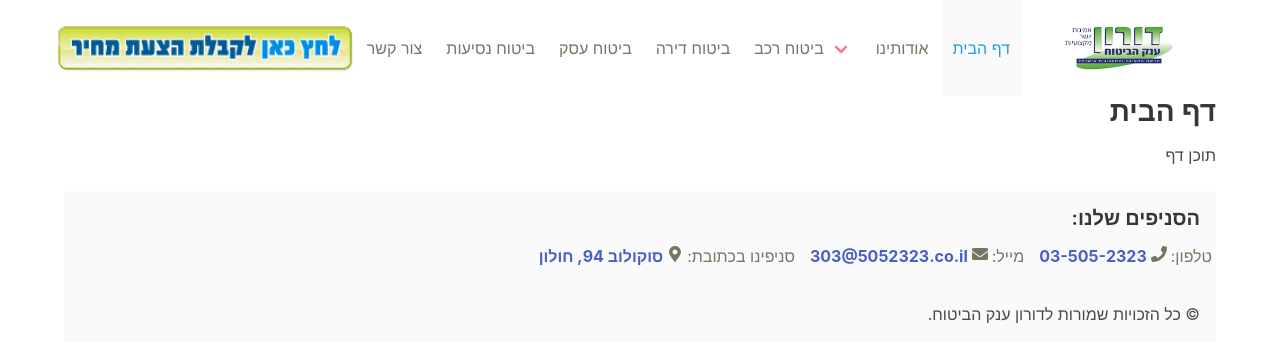
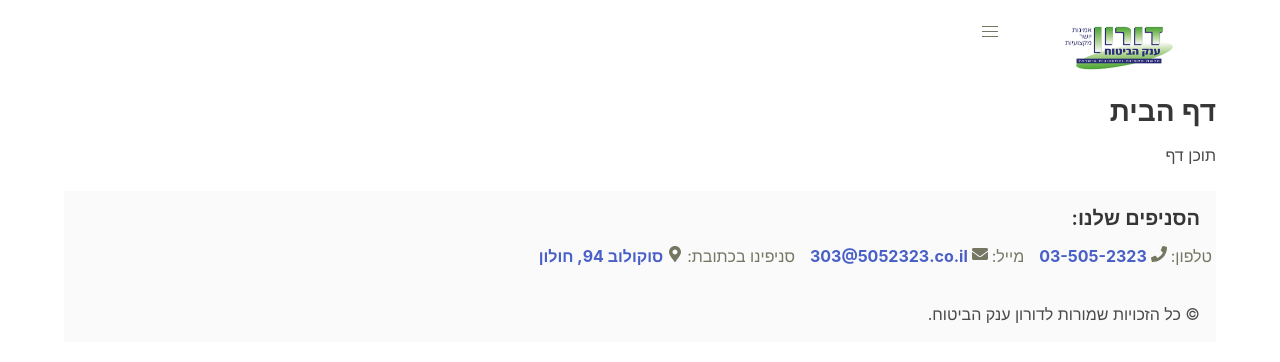
Before and after one commit to AlonDoron/DoronFE, a React (Create React App) app in the folder doronfe/: page / in a window 1280 px wide. Shown: the top 362 px of the page. Built offline with nearby package versions, Linux system fonts and the light colour scheme.

Commit message:
Fixed a bug that made the navbar not responsive

```diff
--- a/doronfe/src/components/App/App.sass
+++ b/doronfe/src/components/App/App.sass
@@ -21,6 +21,7 @@ $input-shadow: none;
 $footer-padding: 1rem;
 $navbar-item-img-max-height: 5rem;
 $navbar-height: 4rem;
+$desktop: 1400px;
 // Import only what you need from Bulma
 @import 'bulma/sass/utilities/_all.sass'
 @import 'bulma/sass/elements/_all'
```
